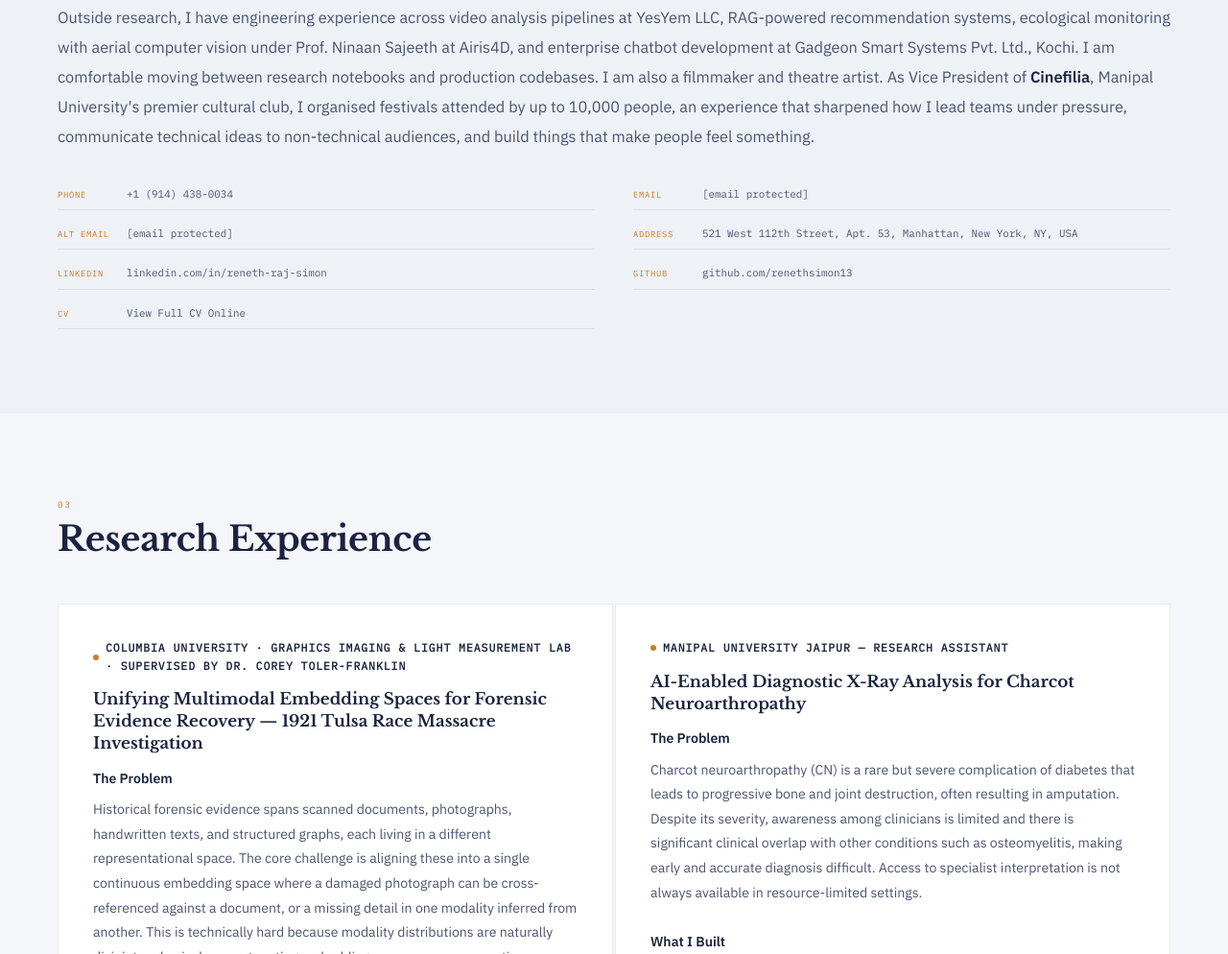
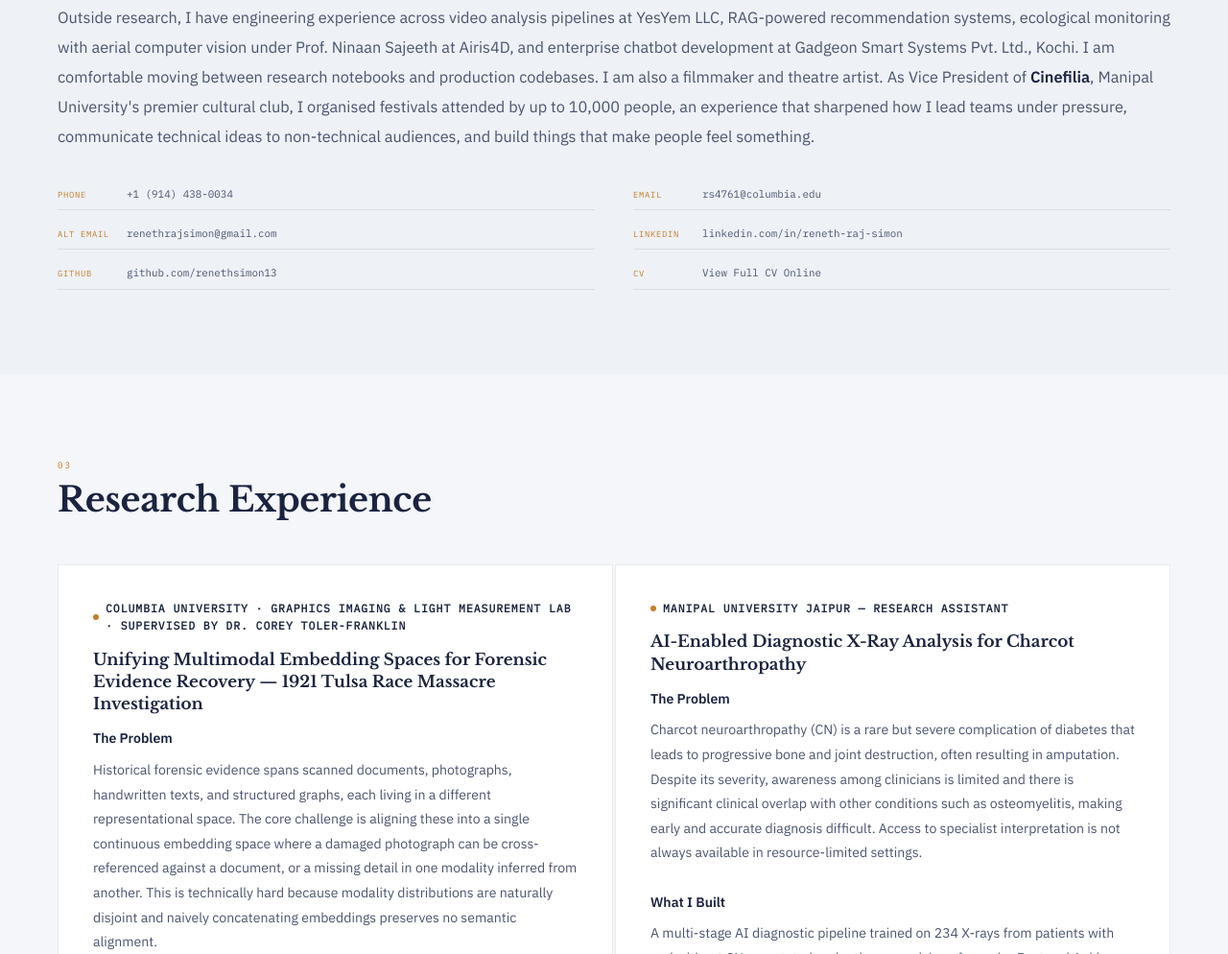
Before and after one commit to renethsimon13/Reneth-Simon-Portfolio, a plain HTML site: page index.html in a window 1280 px wide. Shown: the part 2585-3579 px from the top of the page at 96% size. Drawn offline with nearby package versions, Linux system fonts and the light colour scheme.

Commit message:
Update index.html

```diff
--- a/index.html
+++ b/index.html
@@ -315,9 +315,14 @@
   </div>
   <div class="about-contact">
     <div class="contact-item"><span class="key">Phone</span><span class="val">+1 (914) 438-0034</span></div>
-    <div class="contact-item"><span class="key">Email</span><a href="/cdn-cgi/l/email-protection#3042430407060170535f5c455d5259511e555445" class="val"><span class="__cf_email__" data-cfemail="6311105754555223000c0f160e010a024d060716">[email&#160;protected]</span></a></div>
-    <div class="contact-item"><span class="key">Alt Email</span><a href="/cdn-cgi/l/email-protection#a5d7c0cbc0d1cdd7c4cfe5c2c8c4ccc98bc6cac8" class="val"><span class="__cf_email__" data-cfemail="dcaeb9b2b9a8b4aebdb69cbbb1bdb5b0f2bfb3b1">[email&#160;protected]</span></a></div>
-    <div class="contact-item"><span class="key">Address</span><span class="val">521 West 112th Street, Apt. 53, Manhattan, New York, NY, USA</span></div>
+   <div class="contact-item">
+    <span class="key">Email</span>
+    <a href="mailto:rs4761@columbia.edu" class="val">rs4761@columbia.edu</a>
+</div>
+<div class="contact-item">
+    <span class="key">Alt Email</span>
+    <a href="mailto:renethrajsimon@gmail.com" class="val">renethrajsimon@gmail.com</a>
+</div>
     <div class="contact-item"><span class="key">LinkedIn</span><a href="https://www.linkedin.com/in/reneth-raj-simon-855153217/" target="_blank" class="val">linkedin.com/in/reneth-raj-simon</a></div>
     <div class="contact-item"><span class="key">GitHub</span><a href="https://github.com/renethsimon13" target="_blank" class="val">github.com/renethsimon13</a></div>
     <div class="contact-item"><span class="key">CV</span><a href="https://renethsimon13.github.io/Reneth-Raj-Simon---CV/" target="_blank" class="val">View Full CV Online</a></div>
```
